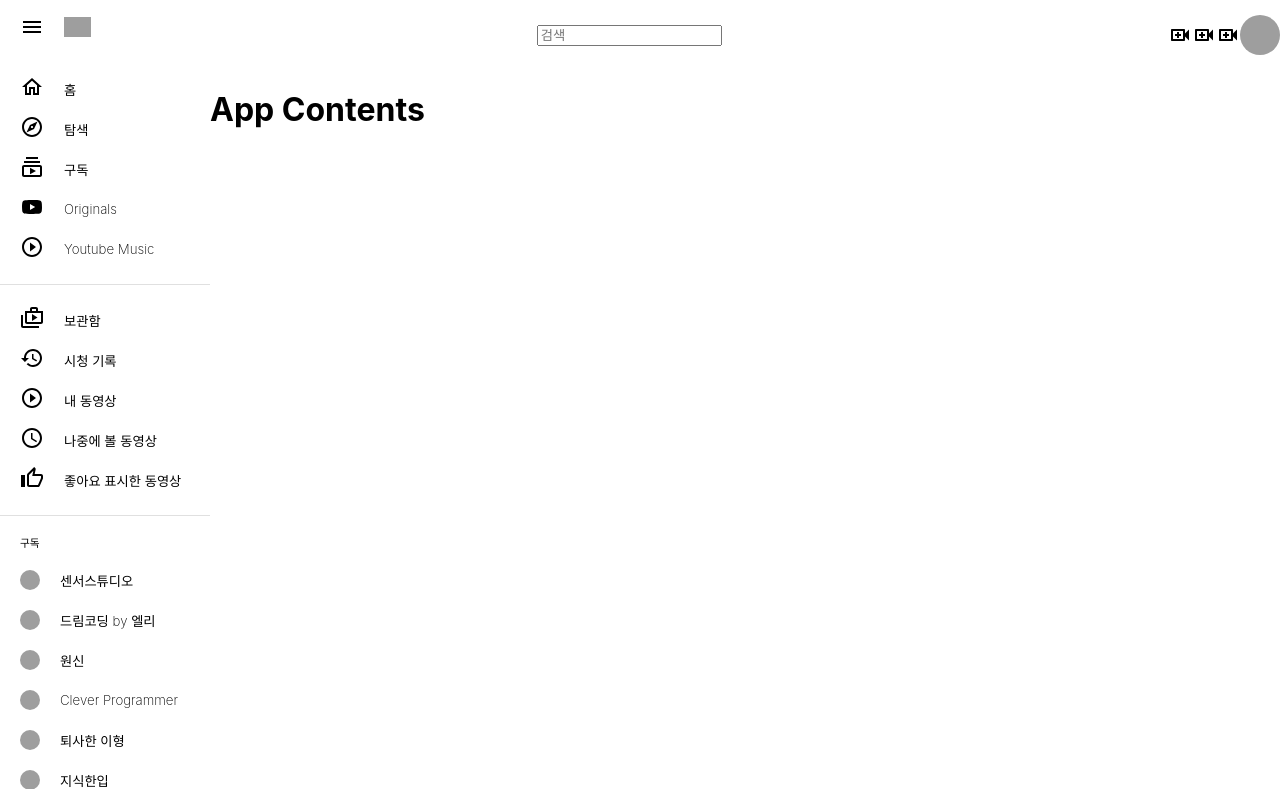
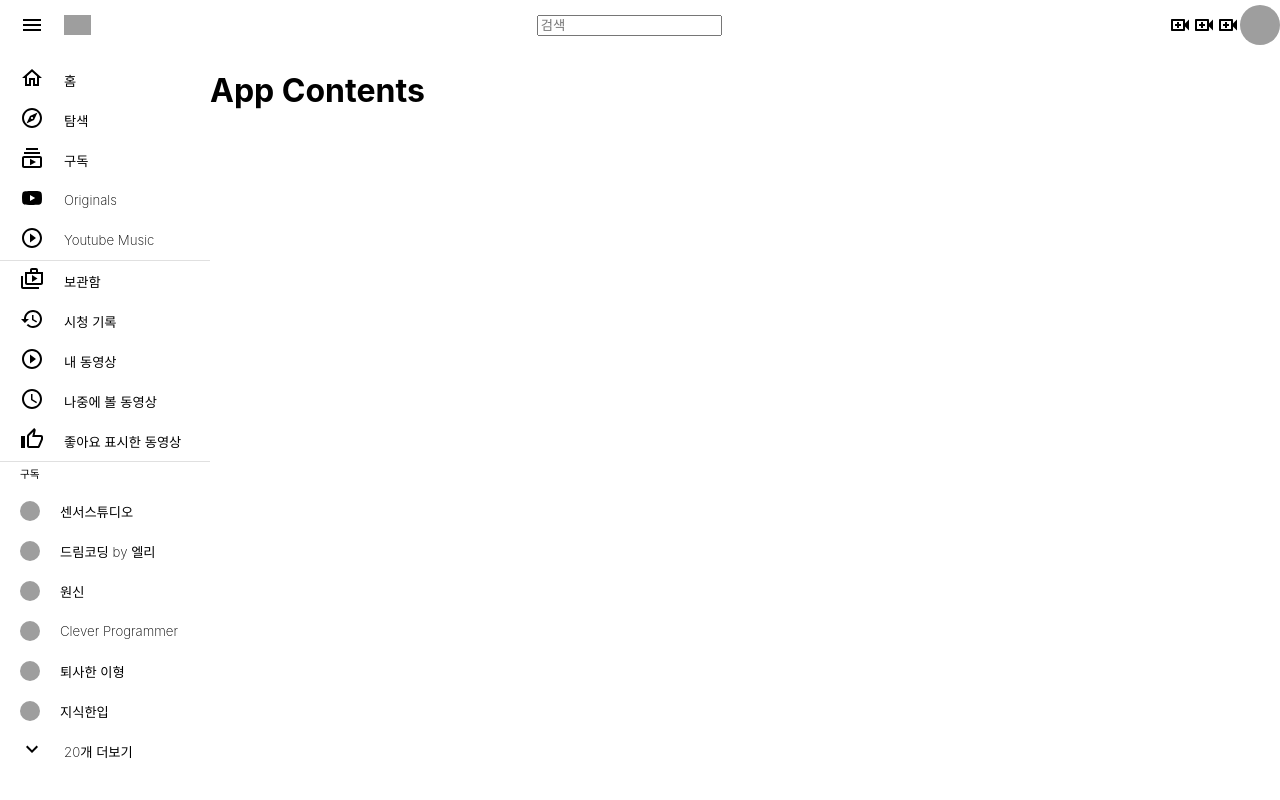
Before and after one commit to Origogi/React-Youtube-Clone, a React (Create React App) app: page / in a window 1280 px wide. Built offline with nearby package versions, Linux system fonts and the light colour scheme; grey boxes are pictures that could not be loaded.

Commit message:
fix sidebar, header padding

```diff
--- a/src/Header/Header.css
+++ b/src/Header/Header.css
@@ -2,9 +2,7 @@
   display: flex;
   justify-content: space-between;
   align-items: center;
-}
-
-.header_searcher {
+  height: 50px;
 }
 
 .header_logo > img {
@@ -14,11 +12,8 @@
 
 .header_logo {
   display: flex;
-  flex-direction: row;
   align-items: center;
   padding-left: 20px;
-  padding-top: 15px;
-  padding-bottom: 30px;
   position: sticky;
 }
 
--- a/src/SideNav/SideNav.css
+++ b/src/SideNav/SideNav.css
@@ -2,27 +2,7 @@
   display: flex;
   flex-direction: column;
   width: 210px;
-}
-
-.sideNav_header {
-  display: flex;
-  flex-direction: row;
-  align-items: center;
-  padding-left: 20px;
-  padding-top: 15px;
-  padding-bottom: 30px;
-  position: sticky;
-}
-
-
-
-/* .sideNav_body {
-  overflow-y: scroll;
-} */
-
-.sideNav_divider {
-  margin-top: 15px;
-  margin-bottom: 15px;
+  padding-top: 10px;
 }
 
 .sideNav_subscribe_label {
```
